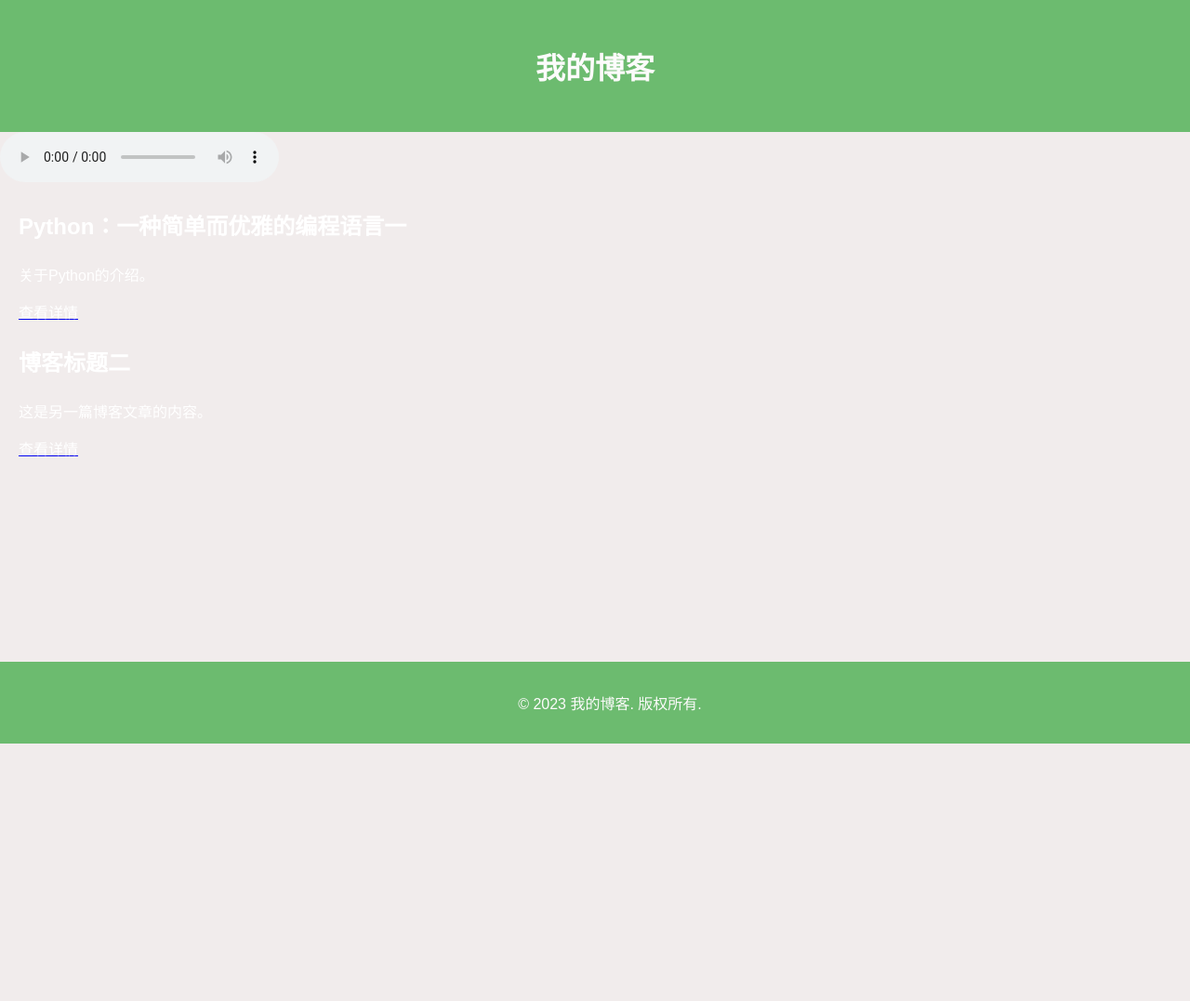
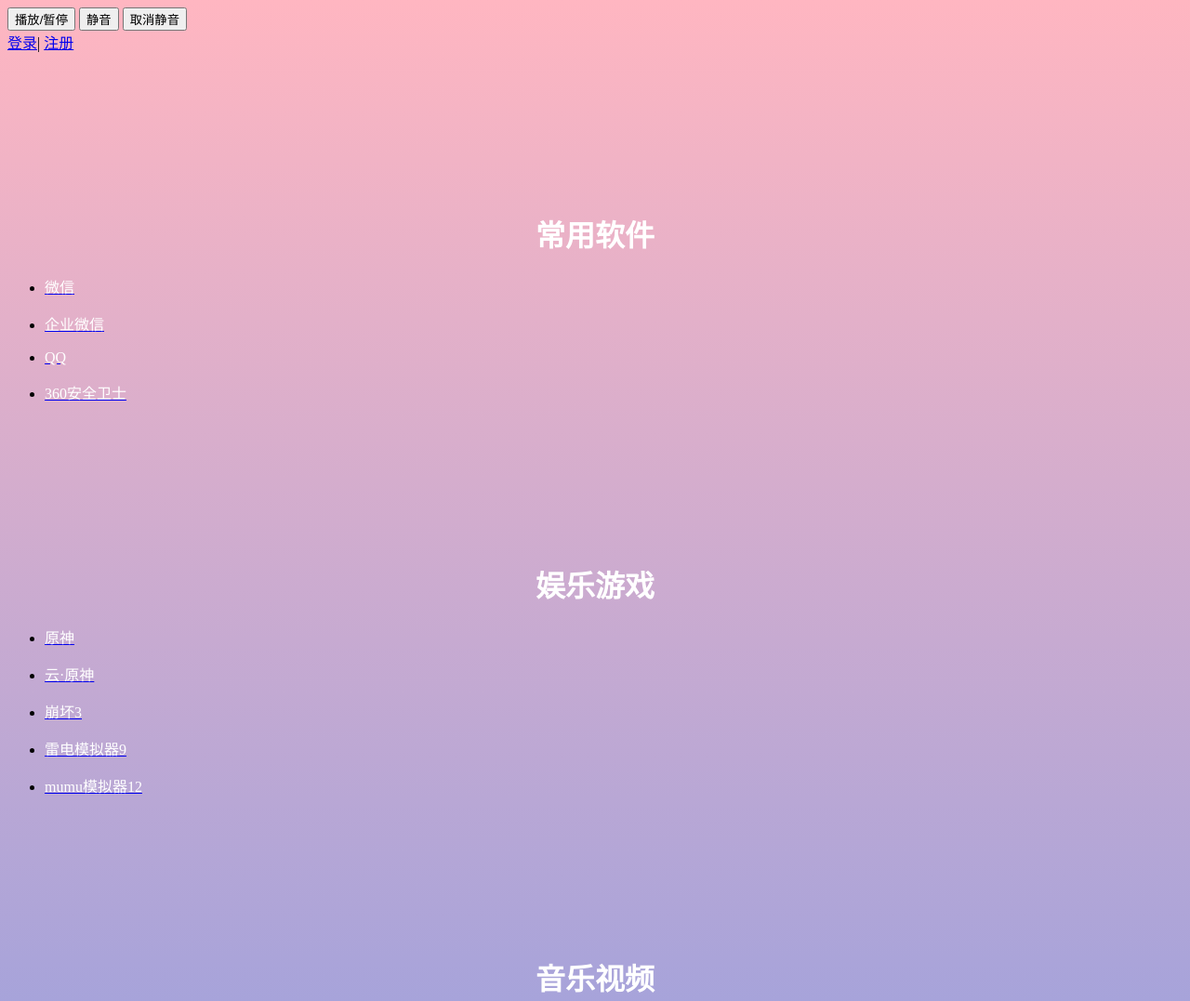
Before and after one commit to hubo2010/hubo2010.github.io, a plain HTML site: page index.html in a window 1280 px wide. Shown: the top 1077 px of the page at 93% size. Before the commit the page ends 800 px from the top, so only its background shows below. Drawn offline with Linux system fonts and the light colour scheme.

Commit message:
Update index.html

```diff
--- a/index.html
+++ b/index.html
@@ -1,74 +1,95 @@
 <!DOCTYPE html>
-<html lang="en">
-<head>
-    <meta charset="UTF-8">
-    <meta name="viewport" content="width=device-width, initial-scale=1.0">
-    <title>我的博客</title>
+<html>
+<head><meta http-equiv="Content-Type" content="text/html; charset=utf-8">
+  <title>软件下载，纯净，安全，无广告</title>
     <style>
-        /* 在这里添加你的样式 */
         body {
-            font-family: Arial, sans-serif;
-            margin: 0;
-            padding: 0;
+            background: linear-gradient(to bottom, #FFB6C1, #6495ED);
         }
+        h1 {
+            color: white;
+            text-align: center;
+            padding-top: 150px;
+        }
+    </style>
+</head>
+<body>
+<audio id="bg-music" loop>
+    <source src="mp3\yinyue.mp3" type="audio/mp3">
+    Your browser does not support the audio element.
+</audio>
 
-        header {
-    background-color: #4CAF50;
-    color: white;
-    text-align: center;
-    padding: 1em;
-    opacity: 0.8; /* 设置透明度为50% */
-}
-body {
-    background-image: url("beijing.jfif");
-    background-repeat: no-repeat;
-    background-size: cover; /* 覆盖整个页面 */
-    background-position: center; /* 居中显示背景图像 */
-    background-color: rgb(241, 236, 236); /* 半透明白色背景，以便看到下面的内容 */
+<div id="audio-controls">
+    <button onclick="toggleAudio()">播放/暂停</button>
+    <button onclick="muteAudio()">静音</button>
+    <button onclick="unmuteAudio()">取消静音</button>
+</div>
+
+<script>
+// 控制背景音乐的播放和静音
+var audio = document.getElementById("bg-music");
+
+function toggleAudio() {
+    if (audio.paused) {
+        audio.play();
+    } else {
+        audio.pause();
+    }
 }
 
-        h1 {
-            margin: 0;
-        }
+function muteAudio() {
+    audio.muted = true;
+}
 
-        main {
-            margin: 20px;
-        }
+function unmuteAudio() {
+    audio.muted = false;
+}
+</script>
+     <div class="dltop">
+ <div class="dltopner">
+ <a href="login.html">登录</a>|
+ <a href="register.html">注册</a>
+ </div>
+ </div>
+  <h1>常用软件</h1>
 
-        footer {
-    background-color: #4CAF50;
-    color: white;
-    text-align: center;
-    padding: 1em;
-    position: fixed;
-    bottom: 0;
-    width: 100%;
-    opacity: 0.8; /* 设置透明度为50% */
-}
-    </style>
+  <ul>
+     <div class="dltop">
+ <div class="dltopner">
+ <li><a href="ruanjian\WeChatSetup.exe"><p style="color: white;">微信</p></a></li>
+ <li><a href="ruanjian\WeCom_4.1.6.6017.exe"><p style="color: white;">企业微信</p></a></li>
+ <li><a href="ruanjian\QQ9.9.0.14569_x64.exe"><p style="color: white;">QQ</p></a></li>
+ <li><a href="ruanjian\1__9510114.exe"><p style="color: white;">360安全卫士</p></a></li>
+ </div>
+  </ul>
+    <h1>娱乐游戏</h1>
+  <ul>
+  <li><a href="ruanjian\yuanshen.exe"><p style="color: white;">原神</p></a></li>
+  <li><a href="ruanjian\yscloud_3.8.1.exe"><p style="color: white;">云·原神</p></a></li>
+  <li><a href="ruanjian\Bh3_release_2.26.0.0_gw_pc.exe"><p style="color: white;">崩坏3</p></a></li>
+  <li><a href="ruanjian\ldplayer9_ld_6000_ld.exe"><p style="color: white;">雷电模拟器9</p></a></li>
+  <li><a href="ruanjian\mumu12.exe"><p style="color: white;">mumu模拟器12</p></a></li>
+  </ul>
+    <h1>音乐视频</h1>
+  <ul>
+  <li><a href="ruanjian\tengxunshiping.exe"><p style="color: white;">腾讯视频</p></a></li>
+  <li><a href="ruanjian\youku.exe"><p style="color: white;">优酷</p></a></li>
+  <li><a href="ruanjian\aiqiyi.exe"><p style="color: white;">爱奇艺</p></a></li>
+  <li><a href="ruanjian\douyin.exe"><p style="color: white;">抖音</p></a></li>
+  <li><a href="ruanjian\qqmusic.exe"><p style="color: white;">QQ音乐</p></a></li>
+  </ul>
+    <h1>电脑工具</h1>
+  <ul>
+  <li><a href="ruanjian\bandzip.exe"><p style="color: white;">最好用的解压软件-Bandzip</p></a></li>
+  <li><a href="ruanjian\ultraiso.exe"><p style="color: white;">UltraISO软碟通</p></a></li>
+  </ul>
+    <h1>手机软件</h1>
+  <ul>
+  <li><a href="ruanjian\qqshouji.apk"><p style="color: white;">QQ</p></a></li>
+  <li><a href="ruanjian\weixin8038android2400_arm64_1.apk"><p style="color: white;">微信</p></a></li>
+  </ul>
 
-</head>
-<body>
-    <header>
-        <h1><p style="color: white;">我的博客</p></h1>
-    </header>
-    <div class="mini-player">
-        <audio controls>
-            <source src="让风告诉你 (游戏《原神》2021拜年纪同人曲) - 花玲,喵☆酱,宴宁,kinsen.mp3" type="audio/mpeg">
-            您的浏览器不支持音频元素。
-        </audio>
-    <main>
-        <!-- 在这里添加你的博客内容 -->
-        <h2><p style="color: white;">Python：一种简单而优雅的编程语言一</p></h2>
-        <p style="color: white;">关于Python的介绍。</p>
-        <a href="wenzhang1.html"><p style="color: white;">查看详情</p></a>
+  <!-- 这里可以添加后台控制的功能 -->
 
-        <h2><p style="color: white;">博客标题二</p></h2>
-        <p style="color: white;">这是另一篇博客文章的内容。</p>
-        <a href="https://example.com"><p style="color: white;">查看详情</p></a>
-    </main>
-    <footer>
-        <p>&copy; 2023 我的博客. 版权所有.</p>
-    </footer>
 </body>
 </html>
```
